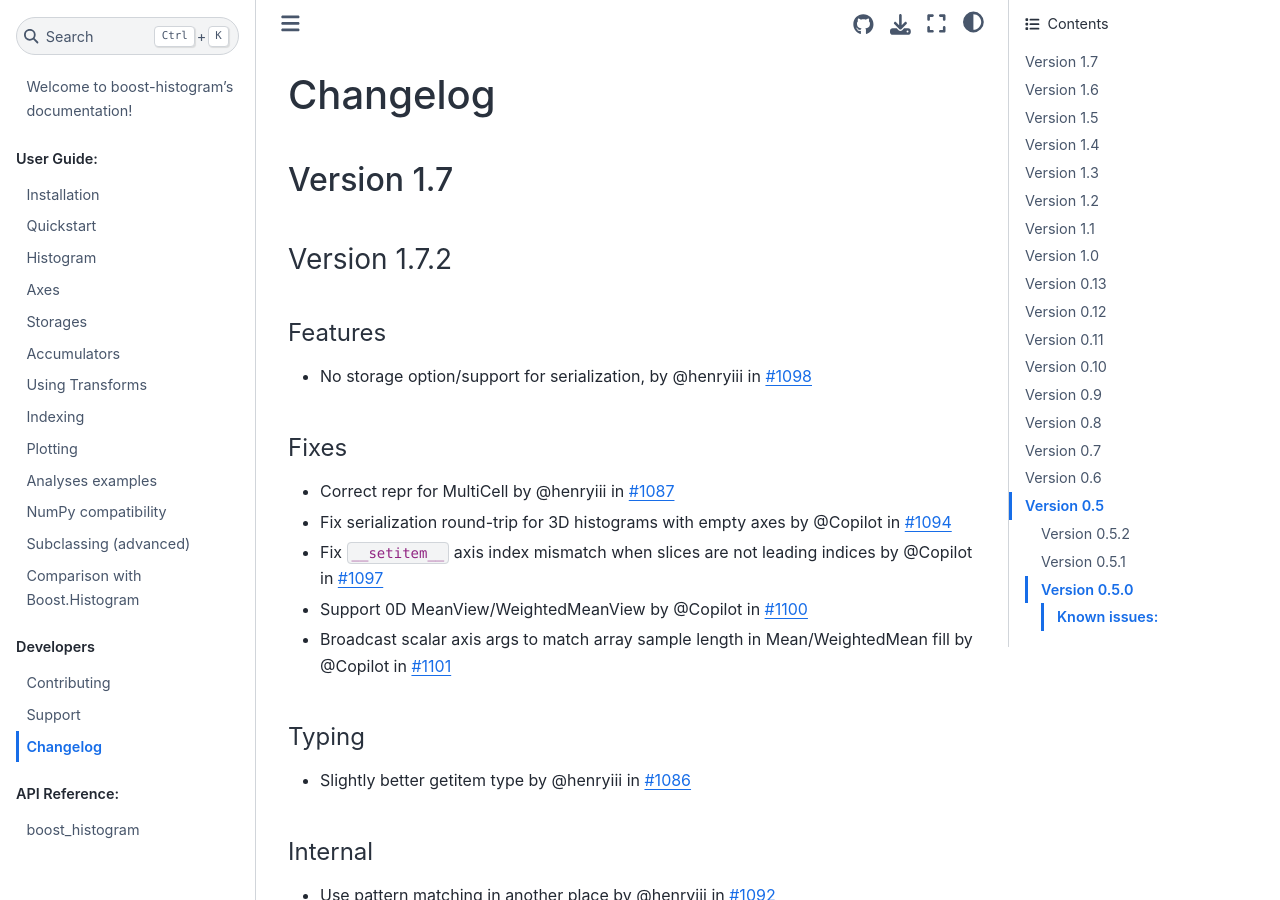
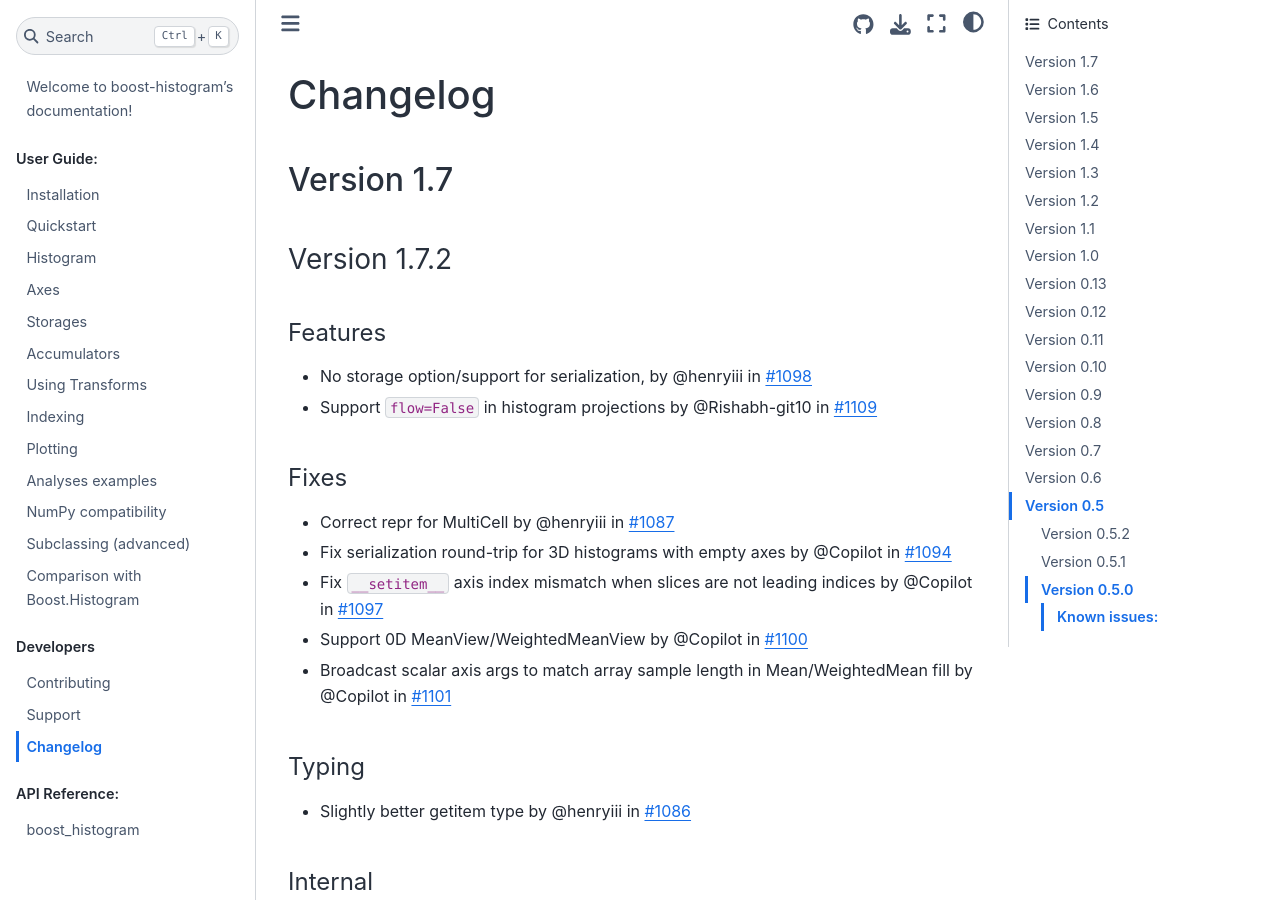
Before and after one commit to scikit-hep/boost-histogram, a Sphinx documentation site: the page built from docs/changelog.md, in a window 1280 px wide and 900 px high. Built offline with Sphinx 7.4.7 and the Sphinx Book theme 1.1.4, drawn with Linux system fonts in a browser that asks for light colours; pages that are not in the unit, such as notebooks, are missing from menus.

Commit message:
docs: add changelog entry for #1109

```diff
--- a/docs/changelog.md
+++ b/docs/changelog.md
@@ -7,6 +7,7 @@
 #### Features
 
 - No storage option/support for serialization, by @henryiii in [#1098][]
+- Support `flow=False` in histogram projections by @Rishabh-git10 in [#1109][]
 
 #### Fixes
 
@@ -36,6 +37,7 @@
 [#1092]: https://github.com/scikit-hep/boost-histogram/pull/1092
 [#1105]: https://github.com/scikit-hep/boost-histogram/pull/1105
 [#1106]: https://github.com/scikit-hep/boost-histogram/pull/1106
+[#1109]: https://github.com/scikit-hep/boost-histogram/pull/1109
 
 ### Version 1.7.1
 
```
